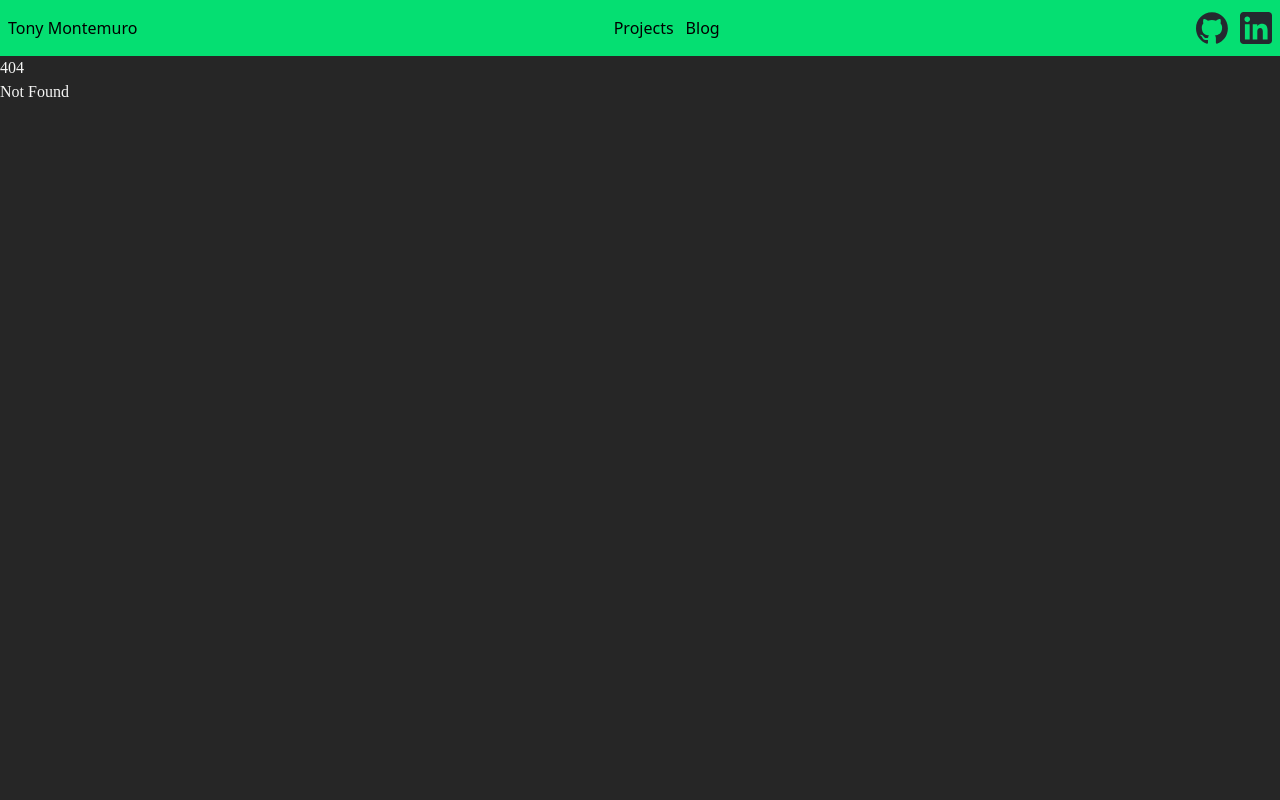
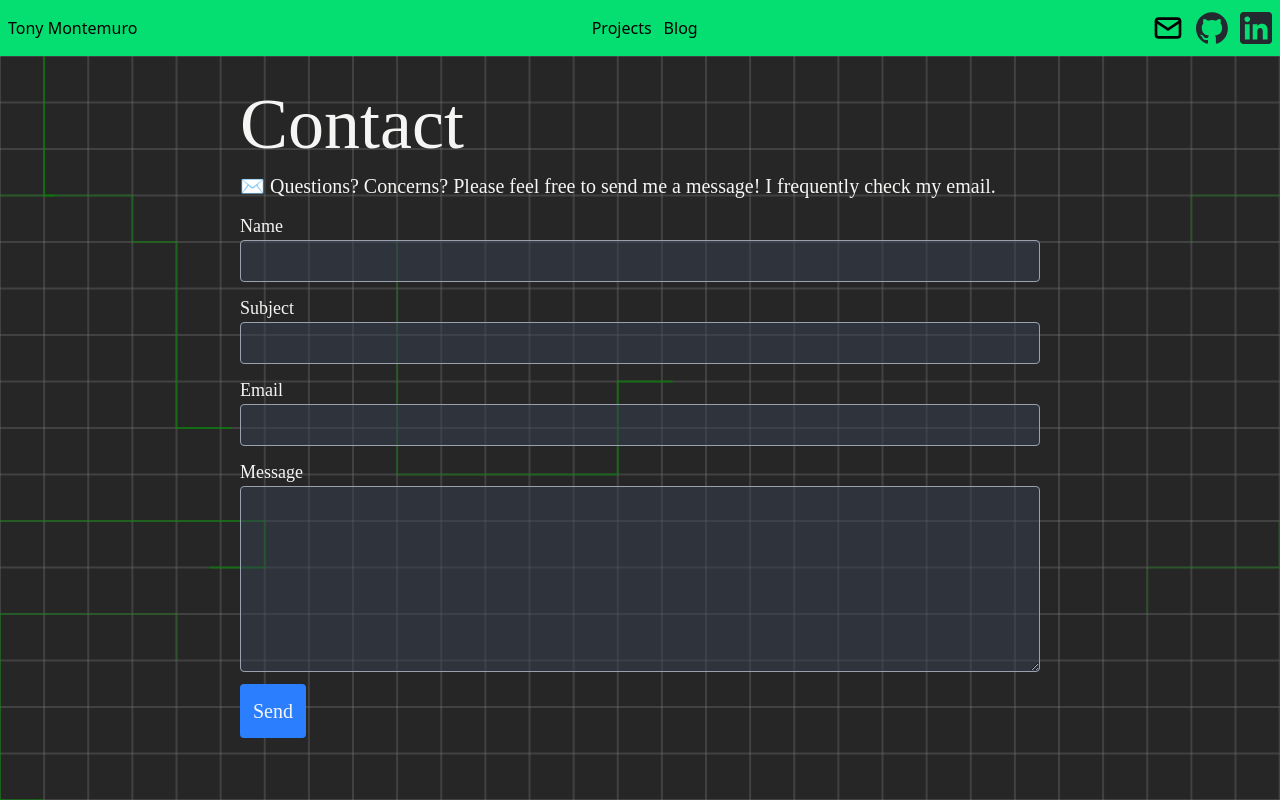
Before and after one commit to tony-montemuro/dev-blog, a SvelteKit app: page /contact in a window 1280 px wide. Before the commit this address had no page. Built offline with nearby package versions, Linux system fonts and the light colour scheme; a web font is replaced by a local one.

Commit message:
set up contact page frontend

```diff
--- /dev/null
+++ b/src/lib/components/svg/contact.svelte
@@ -0,0 +1,24 @@
+<script lang="ts">
+  interface Props {
+    class?: string;
+  }
+
+  let { class: className = '' }: Props = $props();
+</script>
+
+<svg
+  xmlns="http://www.w3.org/2000/svg"
+  width="24"
+  height="24"
+  viewBox="0 0 24 24"
+  fill="none"
+  stroke="currentColor"
+  stroke-width="2"
+  stroke-linecap="round"
+  stroke-linejoin="round"
+  class="icon icon-tabler icons-tabler-outline icon-tabler-mail {className}"
+>
+  <path stroke="none" d="M0 0h24v24H0z" fill="none" />
+  <path d="M3 7a2 2 0 0 1 2 -2h14a2 2 0 0 1 2 2v10a2 2 0 0 1 -2 2h-14a2 2 0 0 1 -2 -2v-10z" />
+  <path d="M3 7l9 6l9 -6" />
+</svg>
--- a/src/routes/+layout.svelte
+++ b/src/routes/+layout.svelte
@@ -1,6 +1,7 @@
 <script lang="ts">
   import GitHub from '$lib/components/svg/github.svelte';
   import LinkedIn from '$lib/components/svg/linkedin.svelte';
+  import Contact from '$lib/components/svg/contact.svelte';
   import '../app.css';
   let { children } = $props();
 </script>
@@ -14,8 +15,11 @@
     <a href="/blog">Blog</a>
   </div>
   <div class="flex gap-3">
-    <a href="https://github.com/tony-montemuro/"><GitHub class="h-8 w-8" /></a>
-    <a href="https://www.linkedin.com/in/tony-montemuro/"><LinkedIn class="h-8 w-8" /></a>
+    <a href="/contact" title="Contact Me"><Contact class="h-8 w-8" /></a>
+    <a href="https://github.com/tony-montemuro/" title="GitHub"><GitHub class="h-8 w-8" /></a>
+    <a href="https://www.linkedin.com/in/tony-montemuro/" title="LinkedIn"
+      ><LinkedIn class="h-8 w-8" /></a
+    >
   </div>
 </header>
 
--- /dev/null
+++ b/src/routes/contact/+page.svelte
@@ -0,0 +1,80 @@
+<script lang="ts">
+  import Grid from '$lib/components/grid.svelte';
+  import { onMount } from 'svelte';
+
+  onMount(() => {
+    const inputs = document.querySelectorAll('.input');
+    inputs.forEach((input, i) => {
+      setTimeout(
+        () => {
+          input.classList.remove('opacity-0');
+          input.classList.add('animate-floatin');
+        },
+        Math.pow(i, 1.25) * (i + 100)
+      );
+      console.log(input);
+    });
+  });
+</script>
+
+<Grid />
+<div class="w-app lg:h-app flex items-center justify-center p-(--app-padding)">
+  <form class="flex w-200 flex-col gap-3">
+    <div class="animate-floatin flex flex-col gap-3">
+      <h1 class="text-7xl">Contact</h1>
+      <span class="text-xl">
+        ✉️ Questions? Concerns? Please feel free to send me a message! I frequently check my email.
+      </span>
+    </div>
+    <div class="input flex flex-col opacity-0">
+      <label for="name" class="text-lg">Name</label>
+      <input
+        type="text"
+        name="name"
+        id="name"
+        required
+        class="rounded border border-gray-400 bg-gray-700/50 p-2 outline-none"
+      />
+    </div>
+
+    <div class="input flex flex-col opacity-0">
+      <label for="subject" class="text-lg">Subject</label>
+      <input
+        type="text"
+        name="subject"
+        id="subject"
+        required
+        class="rounded border border-gray-400 bg-gray-700/50 p-2 outline-none"
+      />
+    </div>
+
+    <div class="input flex flex-col opacity-0">
+      <label for="email" class="text-lg">Email</label>
+      <input
+        type="email"
+        name="email"
+        id="email"
+        required
+        class="rounded border border-gray-400 bg-gray-700/50 p-2 outline-none"
+      />
+    </div>
+
+    <div class="input flex flex-col opacity-0">
+      <label for="message" class="text-lg">Message</label>
+      <textarea
+        id="message"
+        name="message"
+        rows="7"
+        class="rounded border border-gray-400 bg-gray-700/50 p-2 outline-none"
+      ></textarea>
+    </div>
+
+    <div>
+      <button
+        type="submit"
+        class="cursor-pointer rounded border border-transparent bg-blue-500 p-3 text-xl transition-colors duration-300 ease-in-out hover:border-green-400"
+        >Send</button
+      >
+    </div>
+  </form>
+</div>
```
